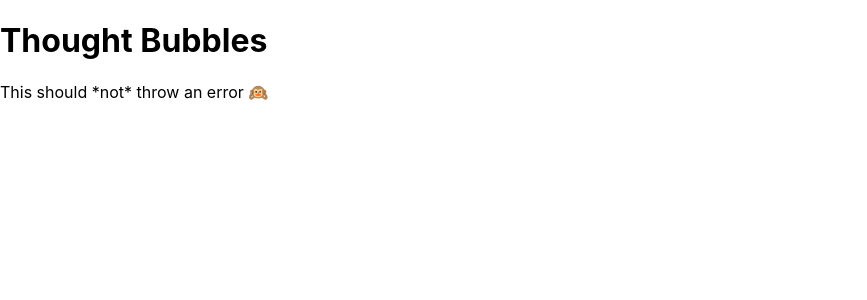
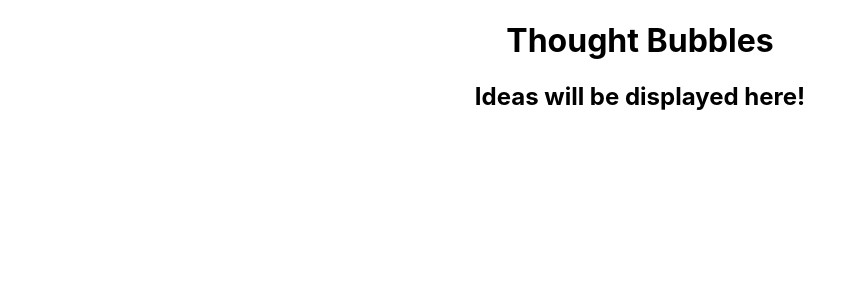
Before and after one commit to nichelicorn/thought-bubbles, a React (Create React App) app: page / in a window 1280 px wide. Shown: the top 300 px of the page, without its empty margins (0-867 px from the left). Built offline with nearby package versions, Linux system fonts and the light colour scheme.

Commit message:
✨Import Ideas to App and add to layout

```diff
--- a/src/App.js
+++ b/src/App.js
@@ -2,12 +2,14 @@
 // Ideas are created by the user in the form above the card display
 
 import React, { Component } from "react";
+import Ideas from "./Ideas";
+import "./App.css";
 
 class App extends Component {
   constructor() {
     // Extend all Component methods / properties to the App
     super();
-    // this, here, is binding the state, relevant data application, to this component
+    // this, here, is binding the state / relevant data application, to this component
     // Calvin and Hobbes quotes from: https://www.gocomics.com/comics/lists/1643203/calvin-and-hobbes-bus-stop-musings
     this.state = {
       ideas: [
@@ -34,7 +36,8 @@ class App extends Component {
     return (
       <main className="App">
         <h1>Thought Bubbles</h1>
-        <p>This should *not* throw an error 🙉</p>
+        {/* Add Ideas component to the App layout */}
+        <Ideas />
       </main>
     )
   }
```
